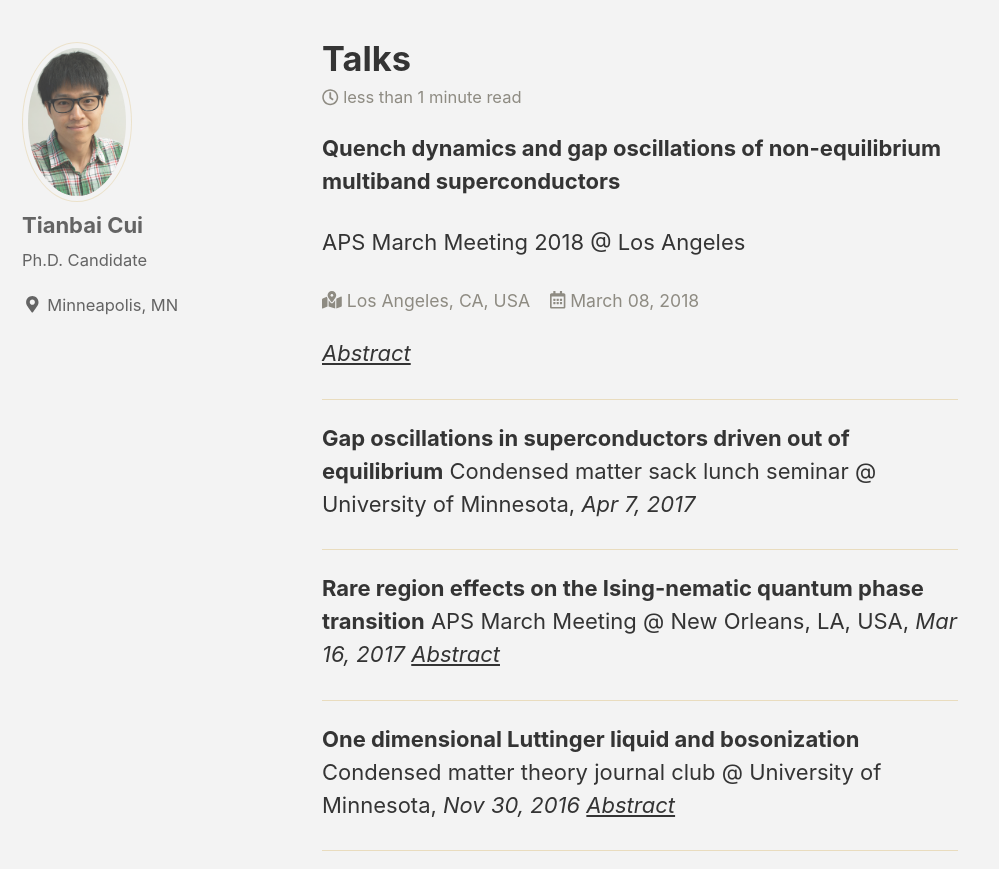
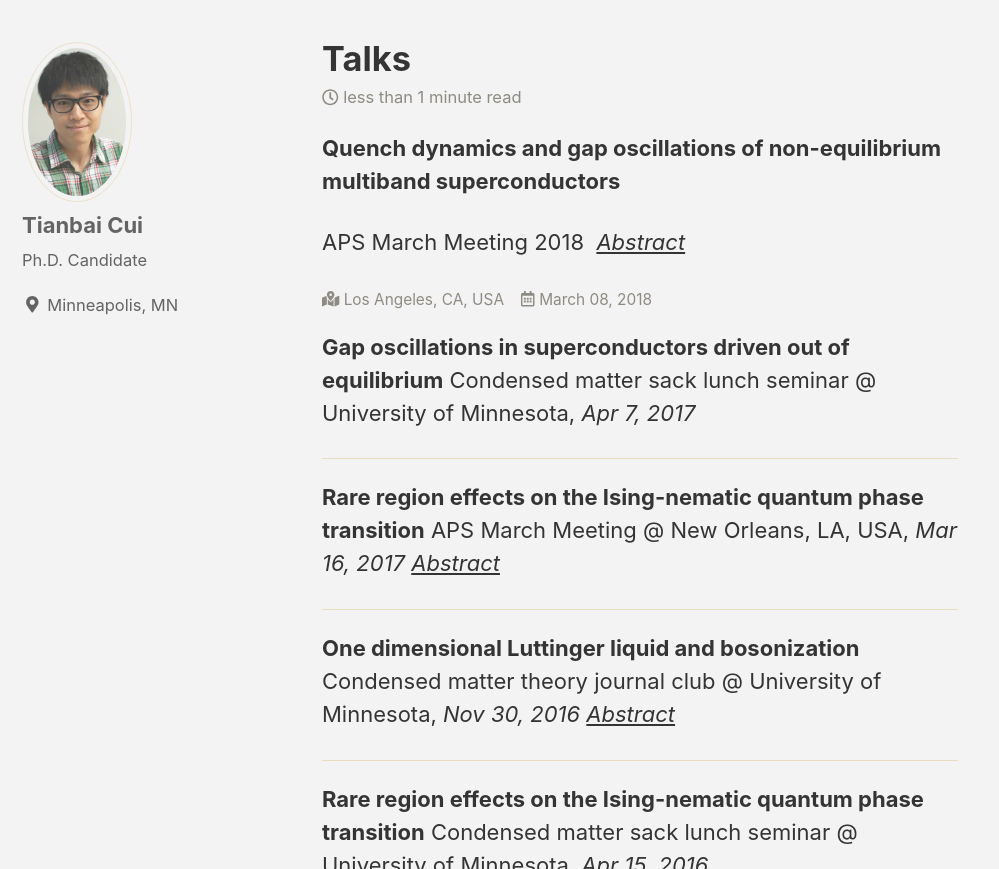
Before and after one commit to TianbaiCui/tianbaicui.github.io, a Jekyll site: the page built from _pages/Talks.md, in a window 1280 px wide and 900 px high, scrolled down 1042 px, cut to the strip 31-900 px from the top of the window. Shown: the whole strip, without its empty margins (0-999 px from the left). Built offline with Jekyll 4.4.1, drawn with Linux system fonts in a browser that asks for light colours; nearby versions of some CDN libraries.

Commit message:
Modify Talks

```diff
--- a/_pages/Talks.md
+++ b/_pages/Talks.md
@@ -6,11 +6,9 @@
 ---
 <strong>Quench dynamics and gap oscillations of non-equilibrium multiband superconductors</strong>
 
-APS March Meeting 2018 @ Los Angeles
+APS March Meeting 2018 &nbsp;<em><a href="https://meetings.aps.org/Meeting/MAR18/Session/R31.3">Abstract</a></em>
 
-<p class="page__meta" style="font-size:80%;"> <i class="fas fa-map-marked-alt"></i> Los Angeles, CA, USA &nbsp;&nbsp; <i class="far fa-calendar-alt" aria-hidden="true"></i> {{ "2018-03-08" | date: '%B %d, %Y' }}</p>
-
-<em><a href="https://meetings.aps.org/Meeting/MAR18/Session/R31.3">Abstract</a></em>
+<p class="page__meta" style="font-size:70%;"> <i class="fas fa-map-marked-alt"></i> Los Angeles, CA, USA &nbsp;&nbsp; <i class="far fa-calendar-alt" aria-hidden="true"></i> {{ "2018-03-08" | date: '%B %d, %Y' }}</p>
 
 <hr />
 
```
